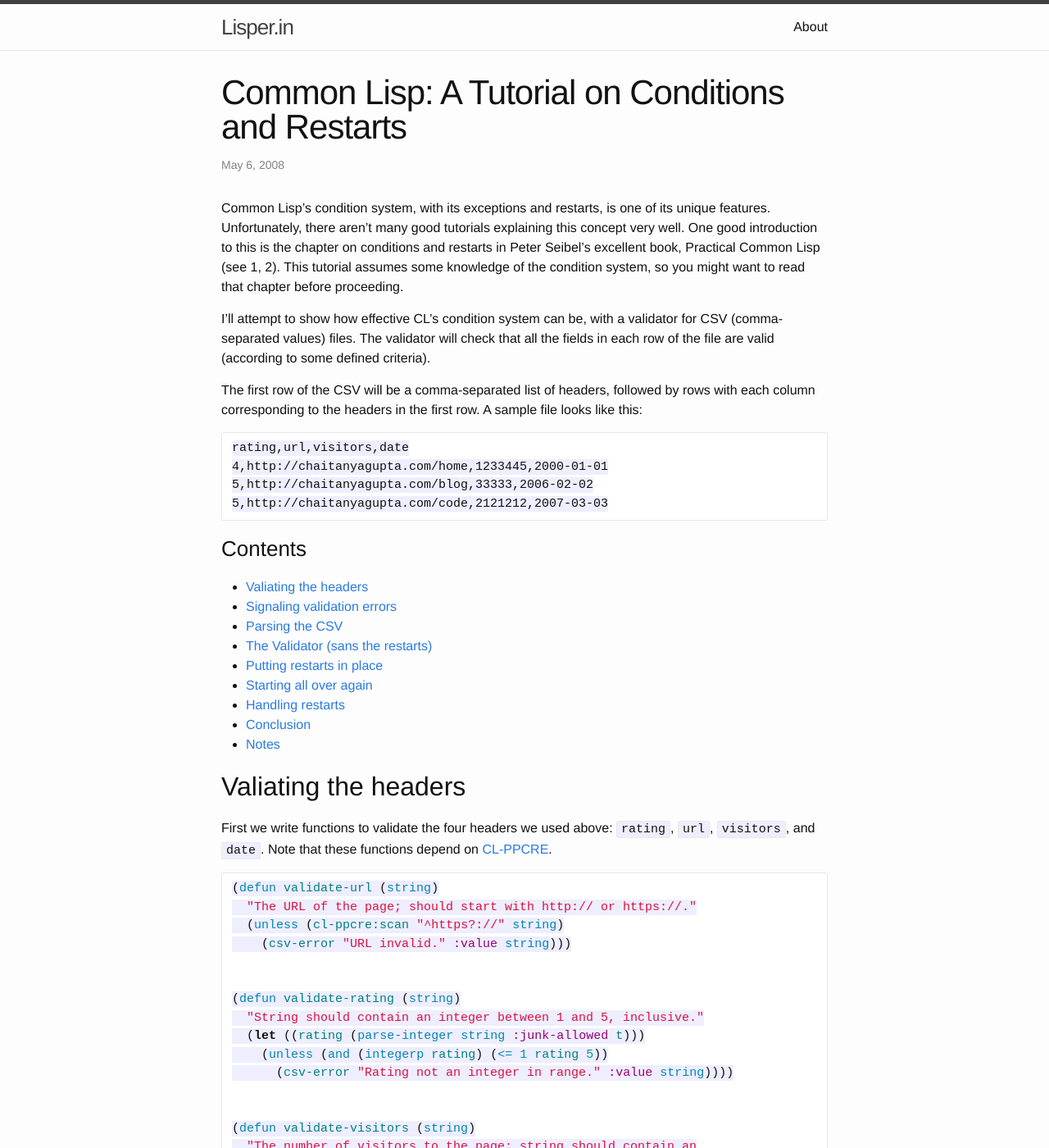
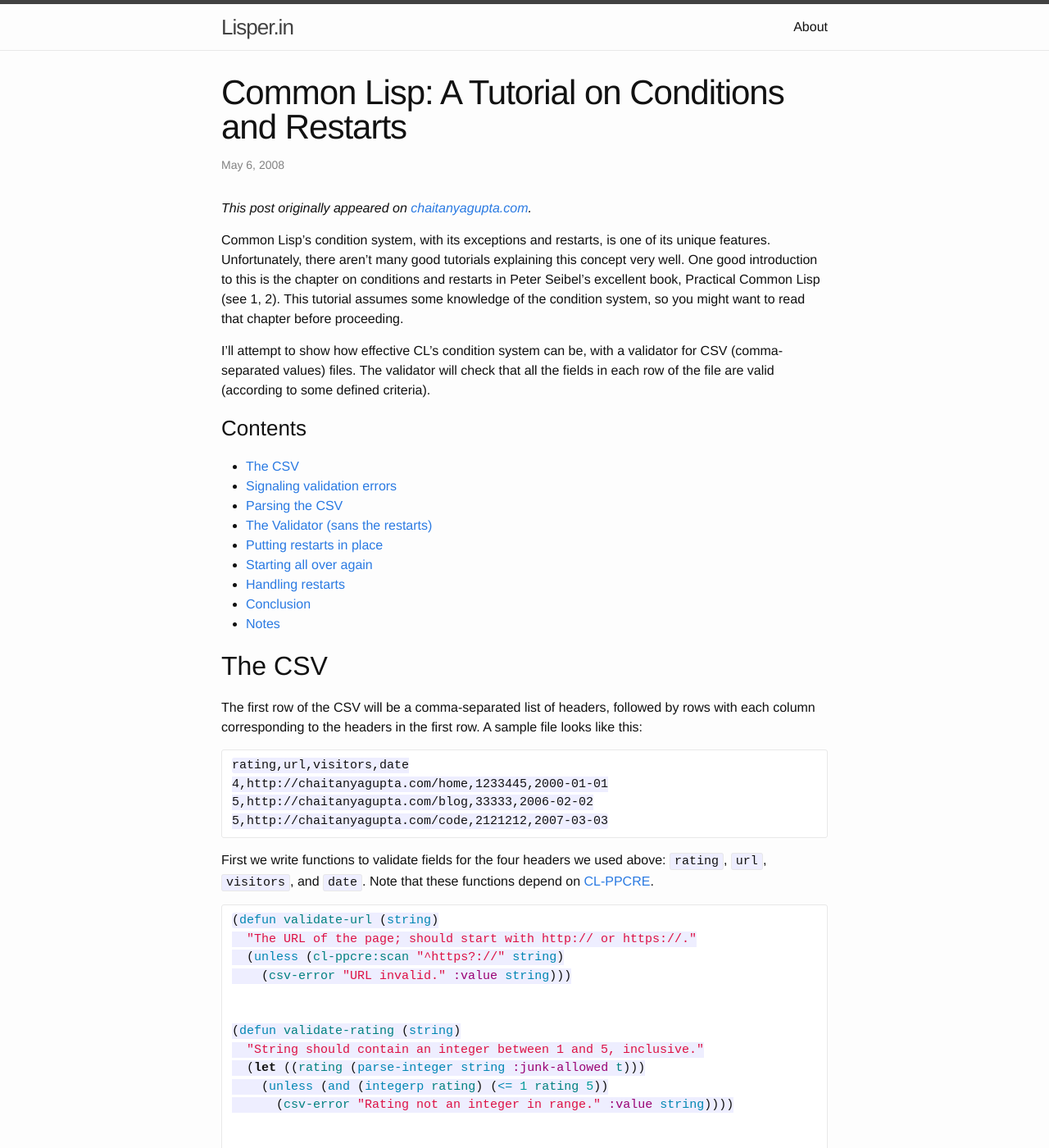
Before and after one commit to lisperin/lisperin.github.io, a Jekyll site: the page built from _posts/2008-05-06-restarts.markdown, in a window 1280 px wide and 1400 px high. Shown: the whole window at 82% size. Built offline with Jekyll 4.4.1, drawn with Linux system fonts in a browser that asks for light colours; Markdown is read by kramdown in place of the engine named in the settings.

Commit message:
Update restarts post

````diff
--- a/_posts/2008-05-06-restarts.markdown
+++ b/_posts/2008-05-06-restarts.markdown
@@ -4,9 +4,25 @@ title: "Common Lisp: A Tutorial on Conditions and Restarts"
 permalink: /restarts
 ---
 
+_This post originally appeared on [chaitanyagupta.com](http://chaitanyagupta.com)._
+
 Common Lisp's condition system, with its exceptions and restarts, is one of its unique features. Unfortunately, there aren't many good tutorials explaining this concept very well. One good introduction to this is the chapter on conditions and restarts in Peter Seibel's excellent book, Practical Common Lisp (see 1, 2). This tutorial assumes some knowledge of the condition system, so you might want to read that chapter before proceeding.
 
 I'll attempt to show how effective CL's condition system can be, with a validator for CSV (comma-separated values) files. The validator will check that all the fields in each row of the file are valid (according to some defined criteria).
+
+### Contents
+
+* [The CSV](#the-csv)
+* [Signaling validation errors](#signaling-validation-errors)
+* [Parsing the CSV](#parsing-the-csv)
+* [The Validator (sans the restarts)](#the-validator-(sans-the-restarts))
+* [Putting restarts in place](#putting-restarts-in-place)
+* [Starting all over again](#starting-all-over-again)
+* [Handling restarts](#handling-restarts)
+* [Conclusion](#conclusion)
+* [Notes](#notes)
+
+## The CSV
 
 The first row of the CSV will be a comma-separated list of headers, followed by rows with each column corresponding to the headers in the first row. A sample file looks like this:
 
@@ -17,21 +33,7 @@ rating,url,visitors,date
 5,http://chaitanyagupta.com/code,2121212,2007-03-03
 ```
 
-### Contents
-
-* [Valiating the headers](#valiating-the-headers)
-* [Signaling validation errors](#signaling-validation-errors)
-* [Parsing the CSV](#parsing-the-csv)
-* [The Validator (sans the restarts)](#the-validator-(sans-the-restarts))
-* [Putting restarts in place](#putting-restarts-in-place)
-* [Starting all over again](#starting-all-over-again)
-* [Handling restarts](#handling-restarts)
-* [Conclusion](#conclusion)
-* [Notes](#notes)
-
-## Valiating the headers
-
-First we write functions to validate the four headers we used above: `rating`, `url`, `visitors`, and `date`. Note that these functions depend on [CL-PPCRE](http://weitz.de/cl-ppcre).
+First we write functions to validate fields for the four headers we used above: `rating`, `url`, `visitors`, and `date`. Note that these functions depend on [CL-PPCRE](http://weitz.de/cl-ppcre).
 
 ```lisp
 (defun validate-url (string)
````
